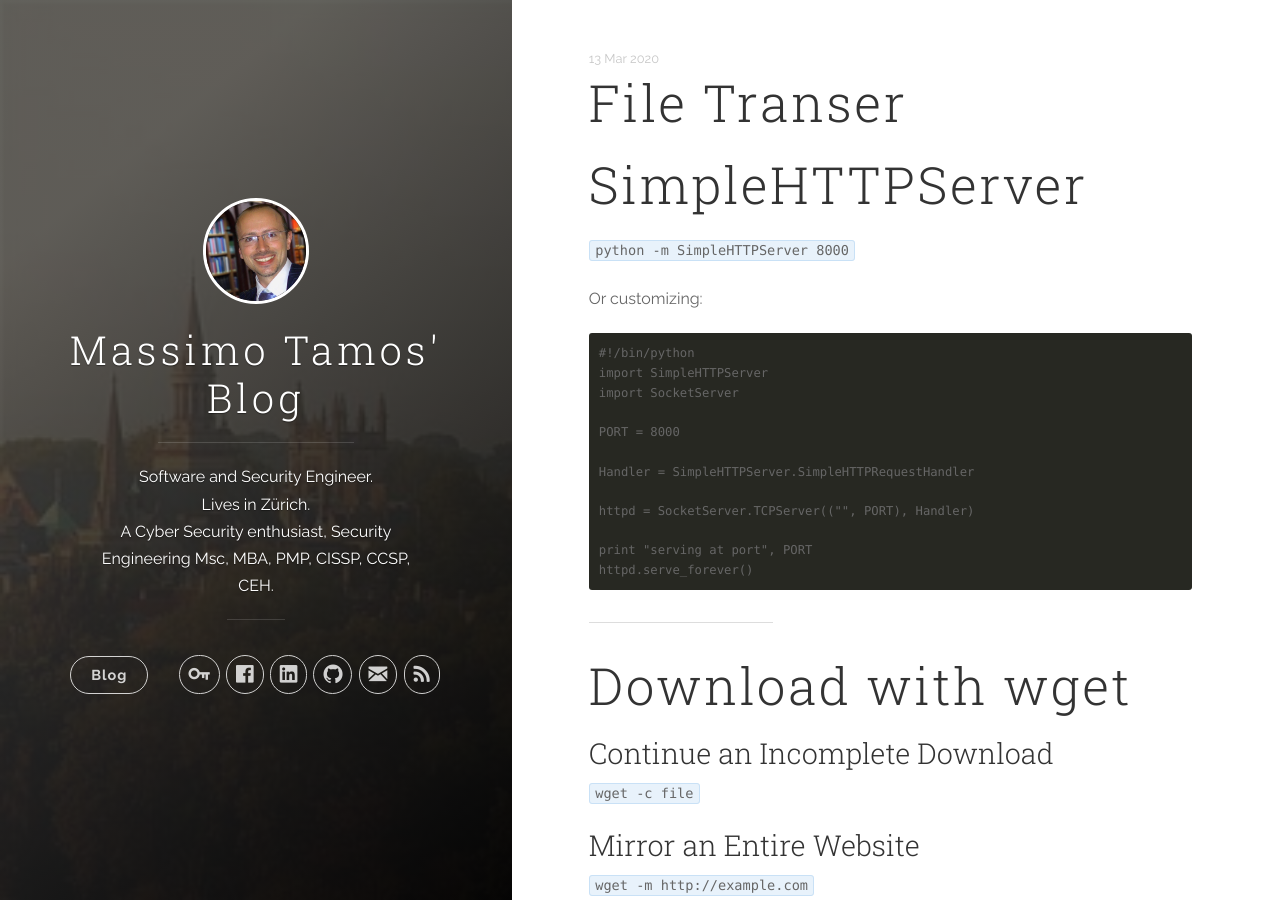
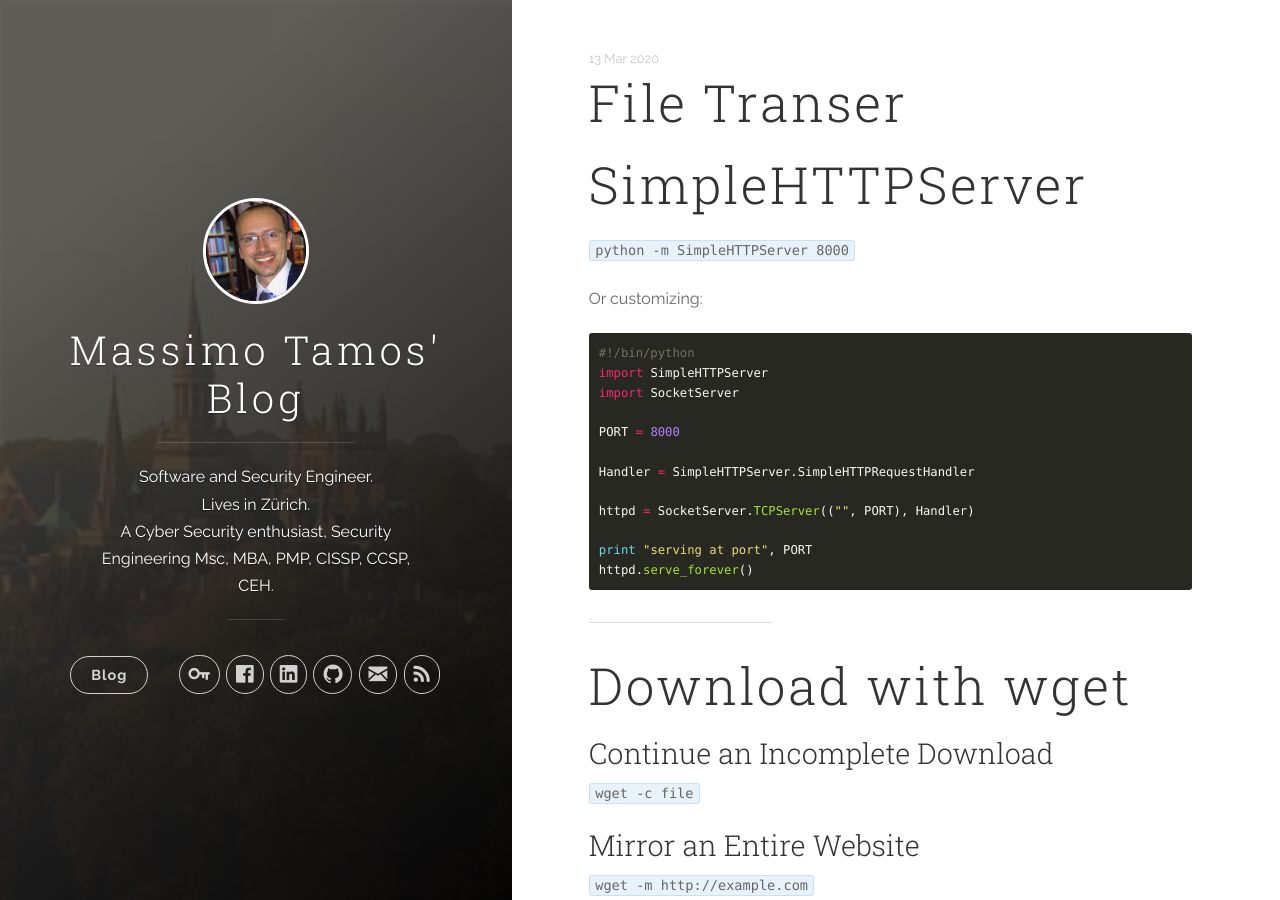
Before and after one commit to massimotamos/massimotamos.github.io, a Jekyll site: the page built from _posts/2020-03-13-File-Transer.markdown, in a window 1280 px wide and 900 px high. Built offline with Jekyll 4.4.1, drawn with Linux system fonts in a browser that asks for light colours; comment, search, counter and statistics services are not loaded.

````diff
--- a/_includes/head.html
+++ b/_includes/head.html
@@ -14,6 +14,8 @@
   <meta name="apple-mobile-web-app-capable" content="yes">
   <meta name="apple-mobile-web-app-status-bar-style" content="black-translucent">
   <meta name="viewport" content="width=device-width, initial-scale=1, maximum-scale=1">
+
+  <meta content="hacking,hacking dream,hacking dream.net, how to hack wifi,wifi hacking,windows hacking, massimo tamos pentester ethical hacker, kali linux, backtrack,how to hack oscp" name="keywords">
 
   <meta name="twitter:card" content="summary">
   <meta name="twitter:title" content="{% if page.title %}{{ page.title }}{% else %}{{ site.title }}{% endif %}">
--- a/_posts/2020-03-13-File-Transer.markdown
+++ b/_posts/2020-03-13-File-Transer.markdown
@@ -6,7 +6,7 @@ python -m SimpleHTTPServer 8000
 
 Or customizing:
 
-```
+```python
 #!/bin/python
 import SimpleHTTPServer
 import SocketServer
@@ -73,8 +73,7 @@ $ cat <&5
 
 Install atftpd package. Disable inetd and run systemd service. /srv/tftp is used for TFTP server directory.
 
-```console
-#!/bin/bash
+```bash
 $ sudo apt install -y atftpd
 $ sudo sed -e 's/^USE_INETD=true/USE_INETD=false/g' -i /etc/default/atftpd
 $ sudo systemctl enable atftpd
````
Also changed, not shown: _config.yml (line endings or trailing spaces).
